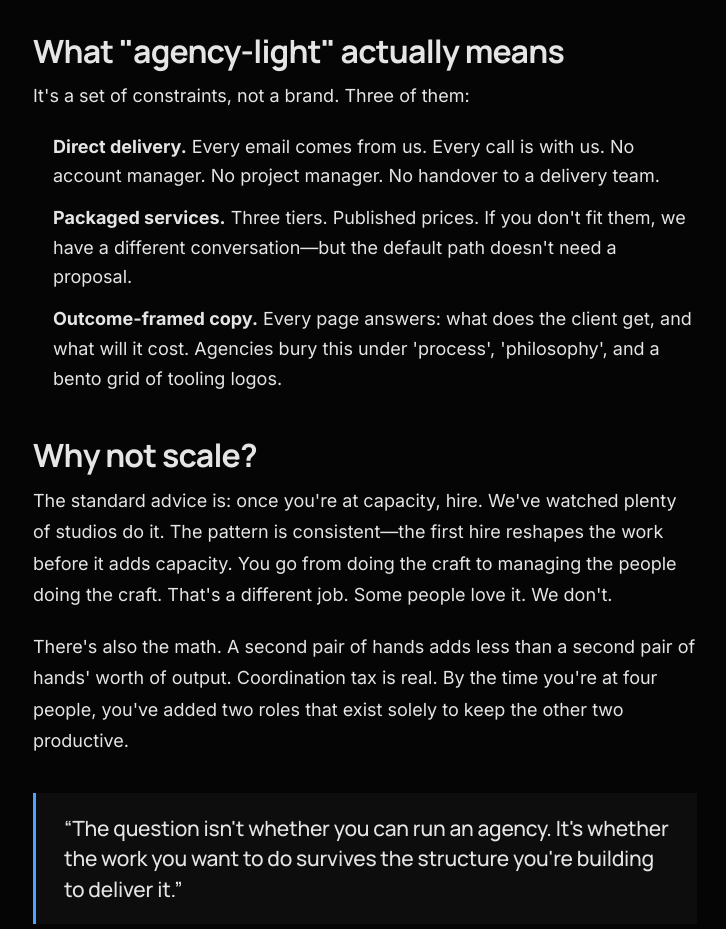
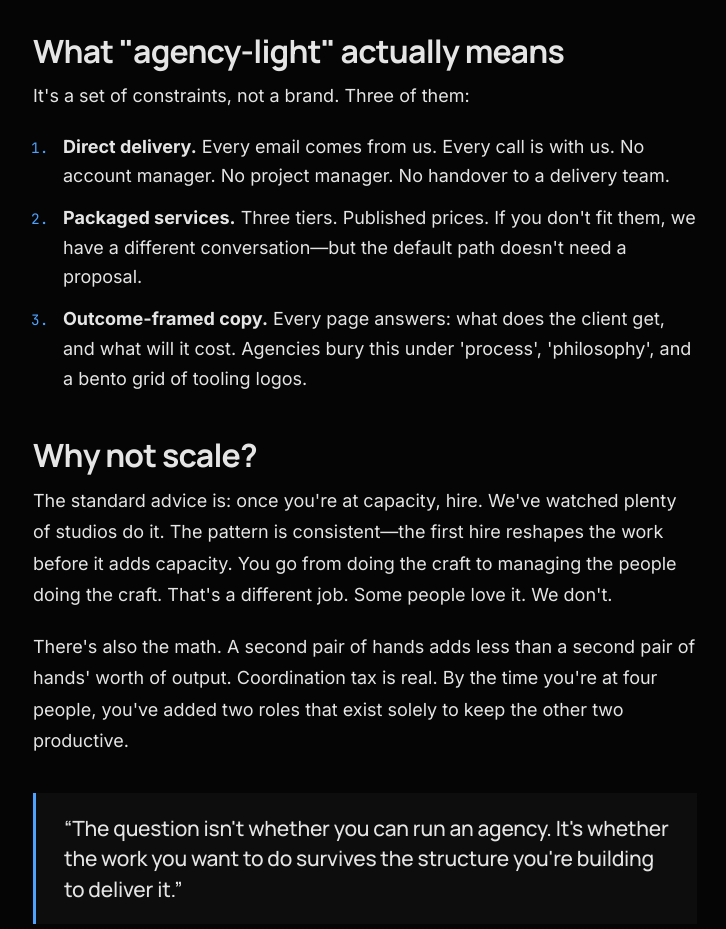
Before and after one commit to Clupai8o0/clupai, a Next.js app: page /writing/agency-light-playbook in a window 1280 px wide. Shown: the part 820-1749 px from the top of the page, without its empty margins (275-1001 px from the left). Built offline with nearby package versions, Linux system fonts and the light colour scheme.

Commit message:
amazing writing perfected

```diff
--- a/src/app/globals.css
+++ b/src/app/globals.css
@@ -333,6 +333,14 @@ video {
   }
 }
 
+/* Writing post body — list markers */
+.writing-body ul li::marker,
+.writing-body ol li::marker {
+  color: var(--accent);
+  font-family: var(--font-mono), monospace;
+  font-size: 0.8em;
+}
+
 /* Breadcrumb link hover */
 .cp-breadcrumb-link {
   color: var(--text-muted);
--- a/src/app/writing/[slug]/page.tsx
+++ b/src/app/writing/[slug]/page.tsx
@@ -52,11 +52,22 @@ function renderBlock(block: ContentBlock, i: number) {
       );
     case "ul":
       return (
-        <ul key={i} style={{ paddingLeft: 20, margin: "0 0 20px" }}>
+        <ul
+          key={i}
+          style={{
+            paddingLeft: 24,
+            margin: "0 0 20px",
+            listStyleType: "disc",
+          }}
+        >
           {block.items.map((item, j) => (
             <li
               key={j}
-              style={{ marginBottom: 10, lineHeight: 1.65 }}
+              style={{
+                marginBottom: 10,
+                lineHeight: 1.65,
+                paddingLeft: 6,
+              }}
               dangerouslySetInnerHTML={{ __html: item }}
             />
           ))}
@@ -64,11 +75,22 @@ function renderBlock(block: ContentBlock, i: number) {
       );
     case "ol":
       return (
-        <ol key={i} style={{ paddingLeft: 20, margin: "0 0 20px" }}>
+        <ol
+          key={i}
+          style={{
+            paddingLeft: 24,
+            margin: "0 0 20px",
+            listStyleType: "decimal",
+          }}
+        >
           {block.items.map((item, j) => (
             <li
               key={j}
-              style={{ marginBottom: 12, lineHeight: 1.65 }}
+              style={{
+                marginBottom: 12,
+                lineHeight: 1.65,
+                paddingLeft: 6,
+              }}
               dangerouslySetInnerHTML={{ __html: item }}
             />
           ))}
@@ -206,7 +228,7 @@ export default async function BlogPostPage({
 
       {/* Body */}
       <div
-        className="px-6 md:px-12 pb-20"
+        className="writing-body px-6 md:px-12 pb-20"
         style={{
           maxWidth: 760,
           margin: "0 auto",
```
